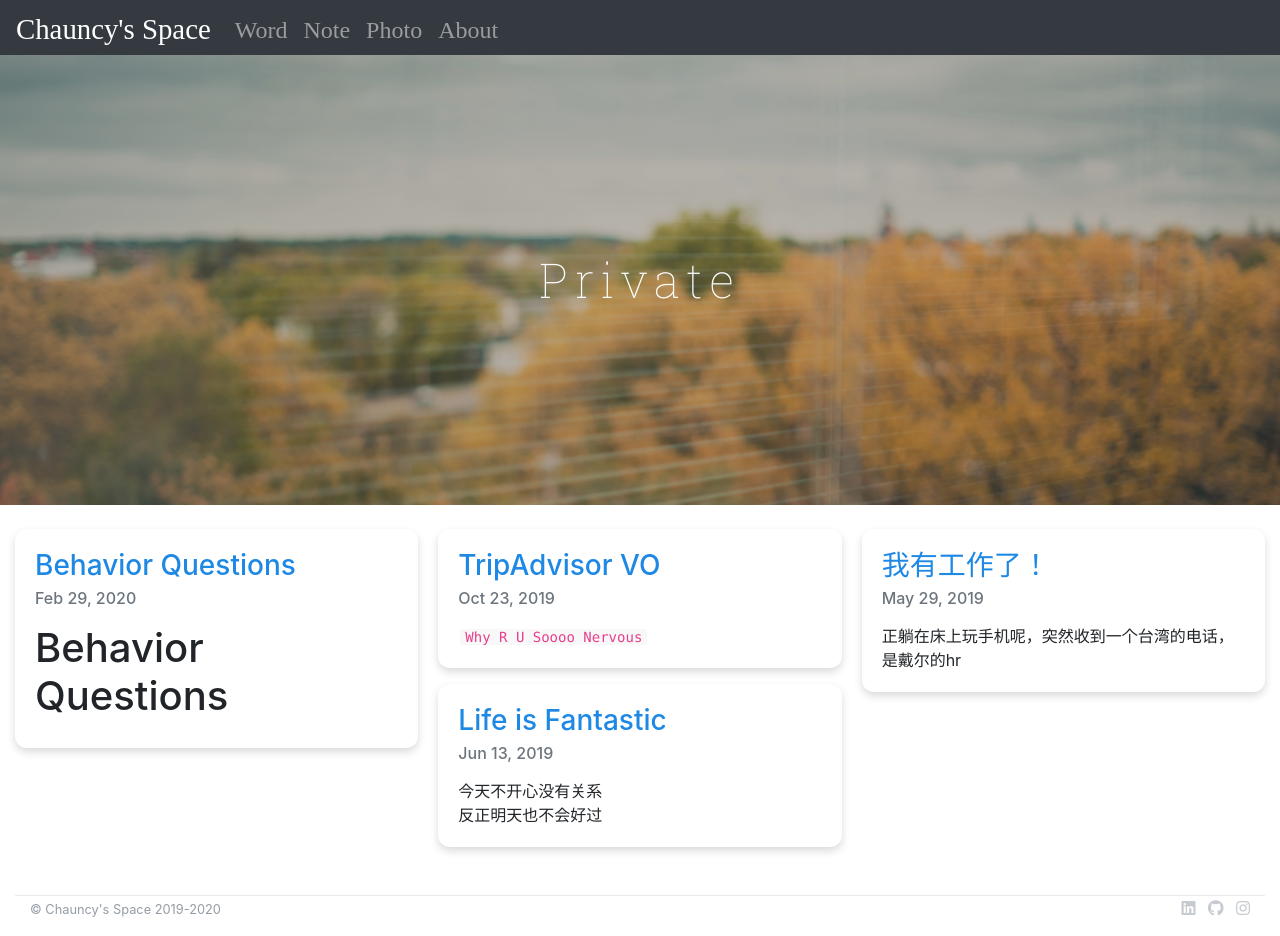
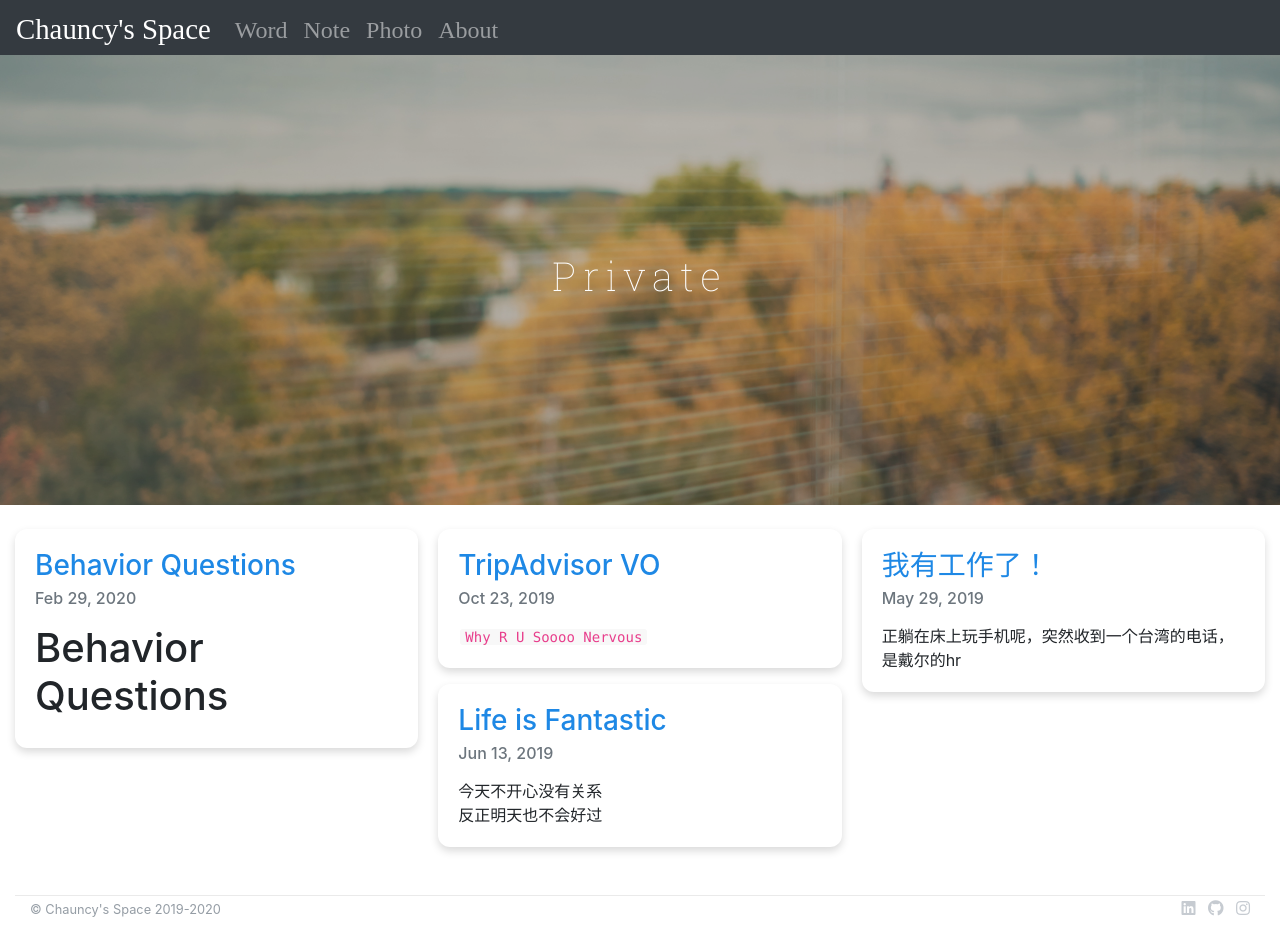
Before and after one commit to chauncyf/chauncyf.github.io, a Jekyll site: the page built from 401.html, in a window 1280 px wide. Built offline with Jekyll 4.4.1, drawn with Linux system fonts in a browser that asks for light colours; nearby versions of some CDN libraries; some web fonts are replaced.

Commit message:
update cover

```diff
--- a/401.html
+++ b/401.html
@@ -4,17 +4,7 @@
 permalink: /401
 ---
 
-<div class="carousel slide" data-ride="carousel">
-    <div class="carousel-item align-middle align-items-center active">
-        <img src="../assets/DSC03616C.jpg" class="d-block w-100 cover"
-             alt="{{ image.basename }}" onload="fade_in(this)">
-        <div class="mask">
-            <div class="carousel-caption">
-                <h1>Private</h1>
-            </div>
-        </div>
-    </div>
-</div>
+{% include cover.html title="Private" img="../assets/DSC03616C.jpg" %}
 
 <div class="container-fluid my-4">
     <div class="card-columns">
--- /dev/null
+++ b/_includes/cover.html
@@ -0,0 +1,8 @@
+<div class="carousel">
+    <div class="carousel-item align-middle align-items-center">
+        <img src="{{ include.img }}" class="d-block w-100 cover" onload="fade_in(this)">
+        <div class="d-flex justify-content-center align-items-center mask">
+            <h1>{{ include.title }}</h1>
+        </div>
+    </div>
+</div>
--- a/_sass/main.scss
+++ b/_sass/main.scss
@@ -1,5 +1,5 @@
 //html {
-  //scroll-behavior: smooth;
+//scroll-behavior: smooth;
 //}
 
 body {
@@ -378,6 +378,11 @@
 }
 
 .carousel {
+  font-family: 'Roboto Slab', serif;
+  font-size: 3rem;
+  letter-spacing: .4rem;
+  color: white;
+
   max-height: 50vh;
   overflow: hidden;
   display: flex;
@@ -388,24 +393,6 @@
 
   .carousel-item {
     display: flex;
-  }
-
-  .carousel-caption {
-    top: 50%;
-    transform: translateY(-50%);
-    bottom: initial;
-
-    h1 {
-      font-family: 'Roboto Slab', serif;
-      letter-spacing: .4rem;
-      font-size: 3rem;
-
-      position: absolute;
-      margin: 0;
-      left: 50%;
-      top: 50%;
-      transform: translate(-50%, -50%);
-    }
   }
 }
 
```
Also changed, not shown: note.html (+1 -11 lines), photo.html (+1 -11 lines), word.html (+1 -11 lines).
